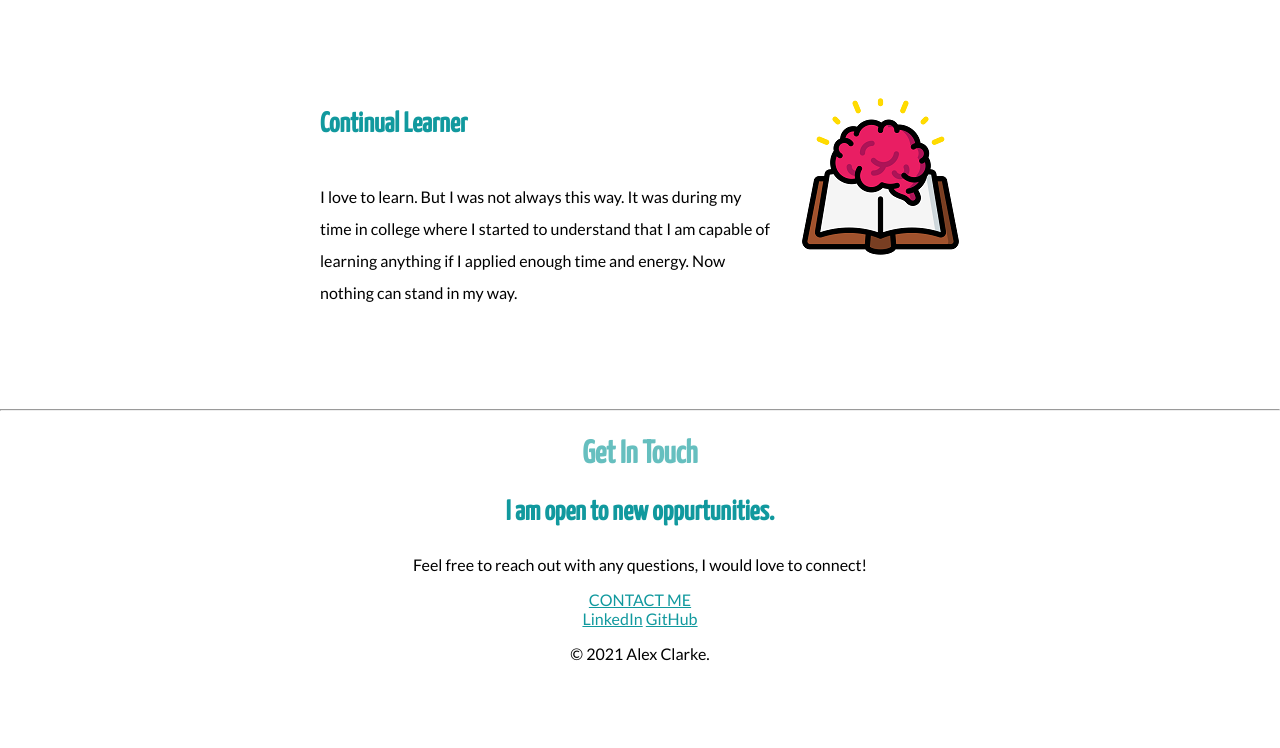
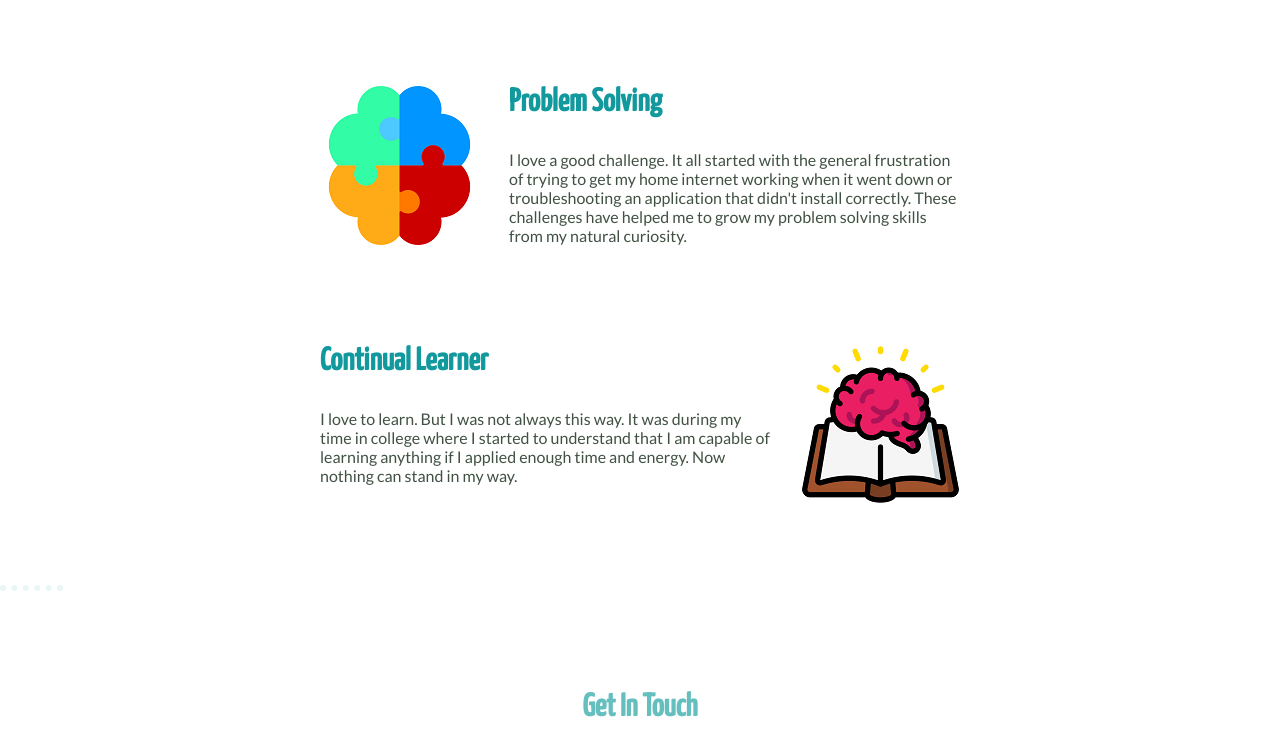
Before and after one commit to Alex-C96/CSS-My-Site, a plain HTML site: page index.html in a window 1280 px wide. Shown: the part 1432-2180 px from the top of the page. Before the commit the page ends 2111 px from the top, so only its background shows below. Drawn offline with Linux system fonts and the light colour scheme.

Commit message:
Final touches

```diff
--- a/css/styles.css
+++ b/css/styles.css
@@ -1,4 +1,5 @@
 body {
+  color: #405143;
   margin: 0;
   text-align: center;
   font-family: 'Lato', sans-serif;
@@ -14,22 +15,45 @@ h2 {
   font-family: 'Yanone Kaffeesatz', sans-serif;
   color: #66bfbf;
   font-size: 2rem;
+  padding-bottom: 10px;
 }
 h3 {
   font-family: 'Yanone Kaffeesatz', sans-serif;
   color:#11999E;
-  font-size: 1.75rem;
+  font-size: 2rem;
 }
 a {
   color:#11999E;
+  font-family: 'Yanone Kaffeesatz', sans-serif;
+  letter-spacing: 1px;
+}
+a:hover {
+  color: #EAF6F6
 }
 p {
   font-weight:200;
+}
+hr {
+  border: dotted #EAF6F6 6px;
+  border-bottom: none;
+  width: 4%;
+  margin: 100px 0;
 }
 .top-container {
   background-color: #eeee;
   position: relative;
   padding-top: 100px
+}
+.middle-container {
+  margin: 100px 0;
+}
+.bottom-container {
+  background-color: #66BFBF;
+  padding: 50px 0 20px;
+}
+.intro {
+  width:30%;
+  margin:auto;
 }
 .programmer {
   color: #66bfbf;
@@ -44,21 +68,28 @@ p {
 
 .bottom-cloud {
   position: absolute;
-  left: 300px;
+  left: 250px;
   bottom: 300px;
 }
 
 .top-cloud {
   position: absolute;
   right: 300px;
-  top: 50px;
+  top: 40px;
+}
+.p {
+  line-height: 2;
+}
+.copyright {
+  color: #EAF6F6;
+  font-size: 0.75rem;
+  padding: 20px 0;
 }
 
 .skill-row {
   margin: 100px auto 100px auto;
   width: 50%;
   text-align:left;
-  line-height: 2;
 }
 .skill-1 {
   float: left;
@@ -71,3 +102,33 @@ p {
 .student {
   margin-top:30px;
 }
+.contact-message{
+  width: 40%;
+  margin: 40px auto 60px;
+}
+.btn {
+  background: #11cdd4;
+  background-image: -webkit-linear-gradient(top, #11cdd4, #11999e);
+  background-image: -moz-linear-gradient(top, #11cdd4, #11999e);
+  background-image: -ms-linear-gradient(top, #11cdd4, #11999e);
+  background-image: -o-linear-gradient(top, #11cdd4, #11999e);
+  background-image: linear-gradient(to bottom, #11cdd4, #11999e);
+  -webkit-border-radius: 8;
+  -moz-border-radius: 8;
+  border-radius: 8px;
+  font-family: Lato;
+  color: #ffffff;
+  font-size: 20px;
+  padding: 10px 20px 10px 20px;
+  text-decoration: none;
+}
+
+.btn:hover {
+  background: #30e3cb;
+  background-image: -webkit-linear-gradient(top, #30e3cb, #2bc4ad);
+  background-image: -moz-linear-gradient(top, #30e3cb, #2bc4ad);
+  background-image: -ms-linear-gradient(top, #30e3cb, #2bc4ad);
+  background-image: -o-linear-gradient(top, #30e3cb, #2bc4ad);
+  background-image: linear-gradient(to bottom, #30e3cb, #2bc4ad);
+  text-decoration: none;
+}
--- a/index.html
+++ b/index.html
@@ -20,7 +20,7 @@
         <div class="profile">
           <img src="images\student.png" class="student" alt="profile">
           <h2>Hello.</h2>
-          <p>I am a husband, a pet owner, a Computer Science student, a Field Services Technician, and a programmer.</p>
+          <p class="intro">I am a husband, a pet owner, a Computer Science student, a Field Services Technician, and a programmer.</p>
         </div>
         <hr>
         <div class="skills">
@@ -43,7 +43,7 @@
         <div class="contact-me">
           <h2>Get In Touch</h2>
           <h3>I am open to new oppurtunities.</h3>
-          <p>Feel free to reach out with any questions, I would love to connect!</p>
+          <p class="contact-message">Feel free to reach out with any questions, I would love to connect!</p>
           <a class="btn" href="mailto:alexander.clarke@snhu.edu">CONTACT ME</a>
         </div>
       </div>
@@ -52,7 +52,7 @@
       <div class="bottom-container">
         <a class="footer-link" href="https://www.linkedin.com/in/alex-clarke-6056b7141/">LinkedIn</a>
         <a class="footer-link" href="https://github.com/Alex-C96">GitHub</a>
-        <p>© 2021 Alex Clarke.</p>
+        <p class="copyright">© 2021 Alex Clarke.</p>
       </div>
 
   </body>
```
